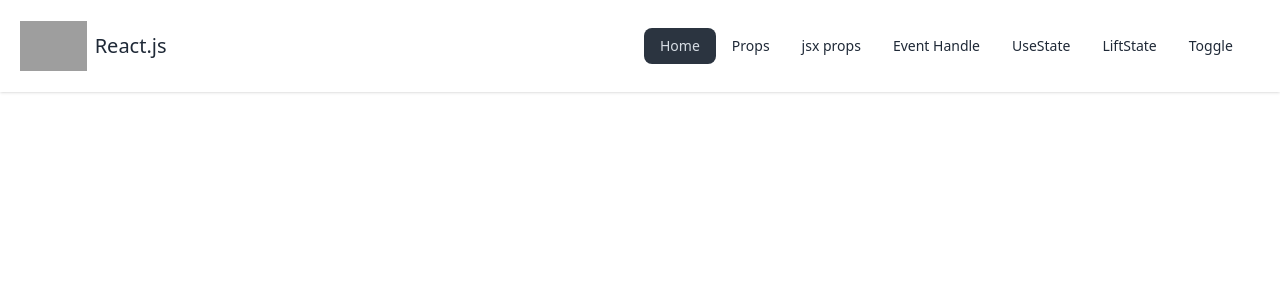
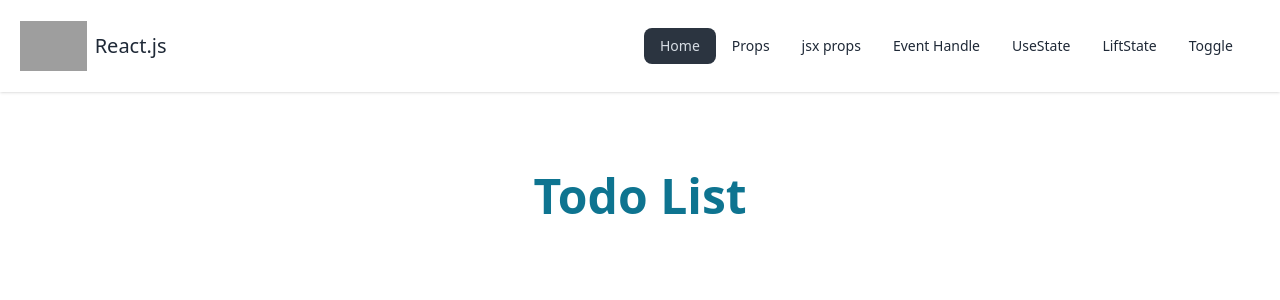
Before and after one commit to minhazapon/react-2025-part2, a React (Vite) app: page / in a window 1280 px wide. Shown: the top 300 px of the page. Built offline with nearby package versions, Linux system fonts and the light colour scheme; grey boxes are pictures that could not be loaded.

Commit message:
added file

```diff
--- a/package.json
+++ b/package.json
@@ -14,6 +14,7 @@
     "match-sorter": "^8.0.0",
     "react": "^19.0.0",
     "react-dom": "^19.0.0",
+    "react-icons": "^5.4.0",
     "react-router-dom": "^7.1.5",
     "sort-by": "^1.2.0"
   },
--- a/src/todo file/Todo.jsx
+++ b/src/todo file/Todo.jsx
@@ -2,9 +2,22 @@
 
 function Todo() {
     return (
-        <div>
+        <>
+            <div className=" m-20 ">
 
-        </div>
+                <div>
+
+                    <div>
+                        <p className=" text-5xl font-bold text-cyan-700 text-center ">Todo List</p>
+                    </div>
+
+
+
+                </div>
+
+            </div>
+        </>
+
     )
 }
 
```
Also changed, not shown: 1 other file (tests, documents, lock files or other folders).
